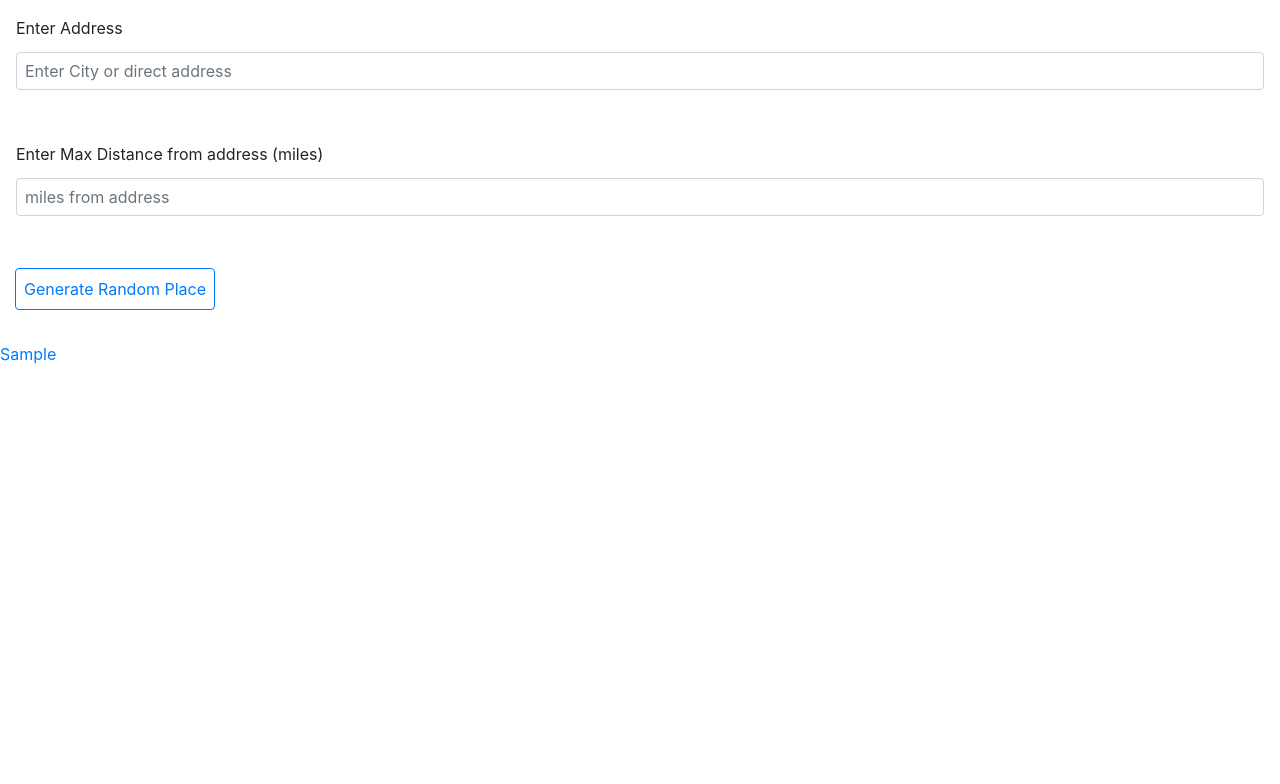
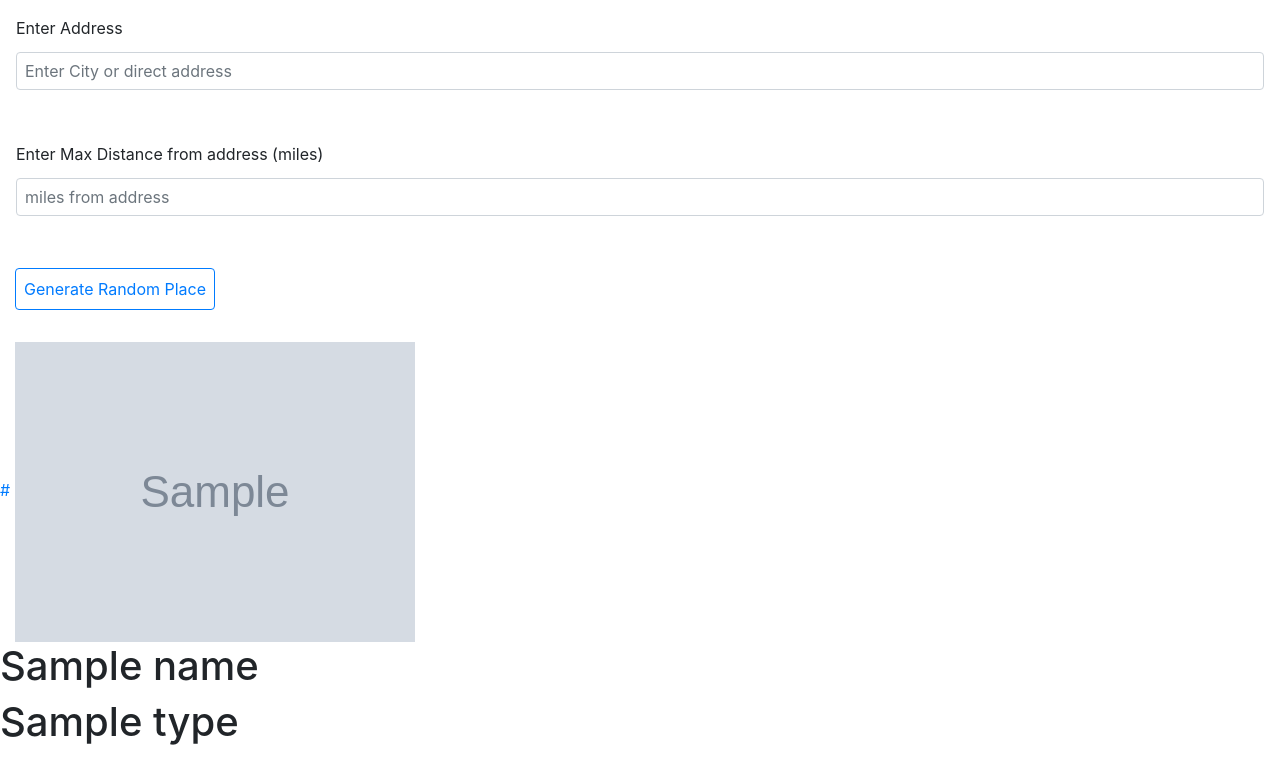
Before and after one commit to akowalchyk/RandomPlacesGenerator, a Flask app: template templates/index.html in a window 1280 px wide. Shown: the top 784 px of the page. Run offline with Flask 2, Linux system fonts and the light colour scheme; the template is opened without the code that fills it: most values are stand-ins (such as "Sample title", 1, 10 or a date in 2020); grey boxes marked "Sample" are stand-in pictures; some libraries are stand-ins or nearby versions.

Commit message:
everything added, beauty cleaning needed

```diff
--- a/app.py
+++ b/app.py
@@ -1,6 +1,7 @@
 import flask
 from flask import Flask, request, jsonify, render_template, flash
 from main import get_random_place
+from GoogleMapsAPIKey import get_my_key
 
 
 app = flask.Flask(__name__)
@@ -17,8 +18,9 @@ def generate():
     distance =  request.form.get('distance')
     address = str(address)
     distance = str(distance)
-    random_place = get_random_place(address, distance)
-    return render_template('index.html', random_place = random_place)
+    google_url, photo_url, name, type = get_random_place(address, distance)
+
+    return render_template('index.html', google_url = google_url, photo_url = photo_url, name = name, type = type)
 
 
 if __name__ == "__main__":
--- a/main.py
+++ b/main.py
@@ -77,8 +77,22 @@ def get_random_place(address, radius):
             }
         det_url = "https://maps.googleapis.com/maps/api/place/details/json?"
         response = requests.get(det_url, params=det_params).json()
-        place_url = response['result']['url']
-        print(response)
-        return place_url
+
+        #grabbing google url
+        google_url = response['result']['url']
+        print(response['result'])
+
+        #grabbing photo or icon url
+        photo_ref = ""
+        if 'photos' in response['result']:
+            photo = response['result']['photos'][0]['photo_reference']
+            photo_ref = photo_url = "https://maps.googleapis.com/maps/api/place/photo?maxwidth=400&photoreference=" + photo + "&key=" + get_my_key()
+        else:
+            photo_ref = response['result']['icon']
+        print(photo_ref)
+
+        #grabbing name
+        name = response['result']['name']
+        return google_url, photo_ref, name, type
 
 get_random_place('Nome', '5000')
--- a/templates/index.html
+++ b/templates/index.html
@@ -28,7 +28,12 @@
             <button type="submit" width="" class="btn btn-outline-primary mt-3 mb-3 p-2 btn1">Generate Random Place</button>
         </div>
     </div>
-    <a href="https://maps.google.com/?cid=6026370036560683257">{{ random_place }} </a>
 </form>
+<a href = {{ google_url }}>{{ google_url }} </a>
+<img src={{ photo_url }}>
+<h1>{{ name }}</h1>
+<h1>{{ type }}</h1>
+
+
     <body>
 </html>
```
Also changed, not shown: photoFun.py (added, +18 -0 lines).
